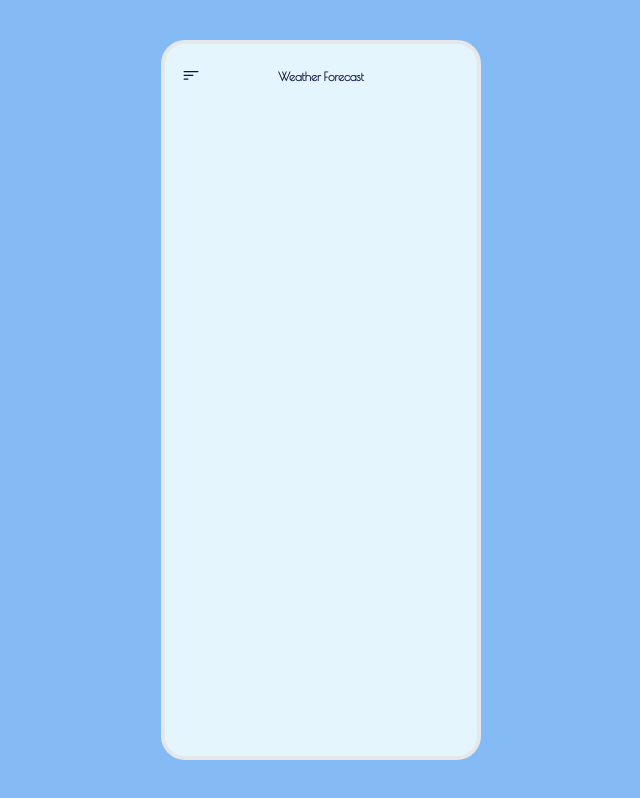
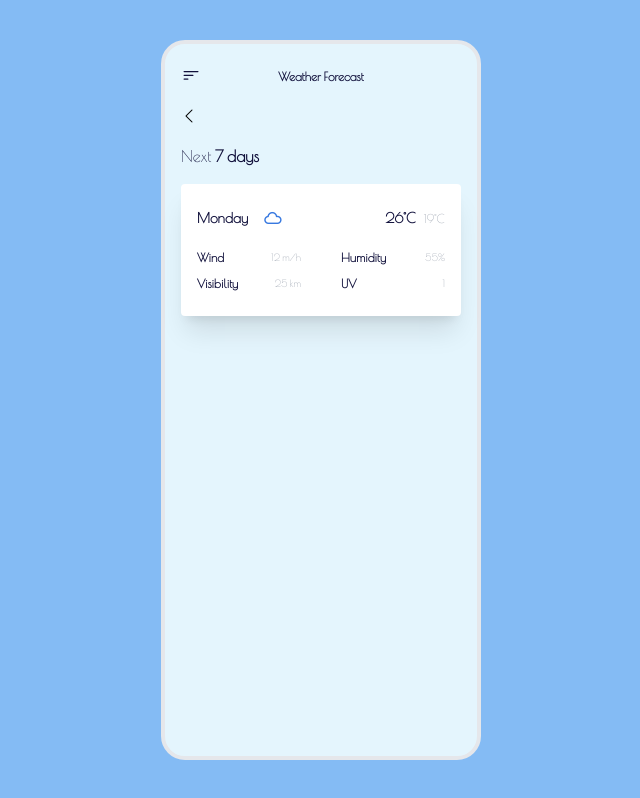
Before and after one commit to iamwinner422/BennuWeather, a React (Vite) app: page /next-seven-days in a window 1280 px wide. Shown: the whole page, without its empty margins (319-959 px from the left). Built offline with nearby package versions, Linux system fonts and the light colour scheme; no server answers; what tailwindcss-motion would draw is missing.

Commit message:
building next seven days screen

```diff
--- a/src/pages/NextSevenDays.tsx
+++ b/src/pages/NextSevenDays.tsx
@@ -1,16 +1,69 @@
 import Title from "../components/Title.tsx";
 import FrameLayout from "../layouts/FrameLayout.tsx";
 import BaseLayout from "../layouts/BaseLayout.tsx";
+import {Link} from "react-router-dom";
 
 
 interface Props {
     isNight: boolean;
 }
-export default function NextSevenDays({isNight}: Props){
+export default function NextSevenDays({isNight = false}: Props){
     return(
         <BaseLayout>
             <FrameLayout isNight={isNight}>
                 <Title isNight={isNight}/>
+                <div className="my-5 px-4 flex flex-col gap-y-4">
+                    <Link to="/">
+                        <i className="bi bi-chevron-left font-bold text-app "></i>
+                    </Link>
+                    <h2 className="text-appBackground font-medium">Next <span className="font-bold">7 days</span></h2>
+                    <div className="bg-white shadow-xl rounded px-4 py-6 flex flex-col gap-y-5">
+                        <div className="flex justify-between items-center">
+                            <div className="flex gap-x-4 items-center">
+                                <h5 className="text-sm text-appBackground font-bold">Monday</h5>
+                                <i className="wi wi-cloud text-swatch_1"></i>
+                            </div>
+                            <div className="flex gap-x-2 items-center">
+                                <span className="text-appBackground text-sm font-bold">26°C</span>
+                                <span className="text-gray-400 text-xs">19°C</span>
+                            </div>
+                        </div>
+                        <div className="flex flex-col gap-y-2">
+                            <div className="w-full flex space-x-10">
+                                <div className="flex w-1/2">
+                                    <div className="w-full flex justify-between items-center">
+                                        <span style={{fontSize: "12px"}}
+                                            className="font-bold text-appBackground">Wind</span>
+                                        <span style={{fontSize: "10px"}} className="text-gray-400">12 m/h</span>
+                                    </div>
+                                </div>
+                                <div className="flex w-1/2">
+                                    <div className="w-full flex justify-between items-center">
+                                        <span style={{fontSize: "12px"}}
+                                            className="font-bold text-appBackground">Humidity</span>
+                                        <span style={{fontSize: "10px"}} className="text-gray-400">55%</span>
+                                    </div>
+                                </div>
+                            </div>
+                            <div className="w-full flex space-x-10">
+                                <div className="flex w-1/2">
+                                    <div className="w-full flex justify-between items-center">
+                                        <span style={{fontSize: "12px"}}
+                                            className="font-bold text-appBackground">Visibility</span>
+                                        <span style={{fontSize: "10px"}} className="text-gray-400">25 km</span>
+                                    </div>
+                                </div>
+                                <div className="flex w-1/2">
+                                    <div className="w-full flex justify-between items-center">
+                                        <span style={{fontSize: "12px"}}
+                                            className="font-bold text-appBackground">UV</span>
+                                        <span style={{fontSize: "10px"}} className="text-gray-400">1</span>
+                                    </div>
+                                </div>
+                            </div>
+                        </div>
+                    </div>
+                </div>
             </FrameLayout>
         </BaseLayout>
     )
```
